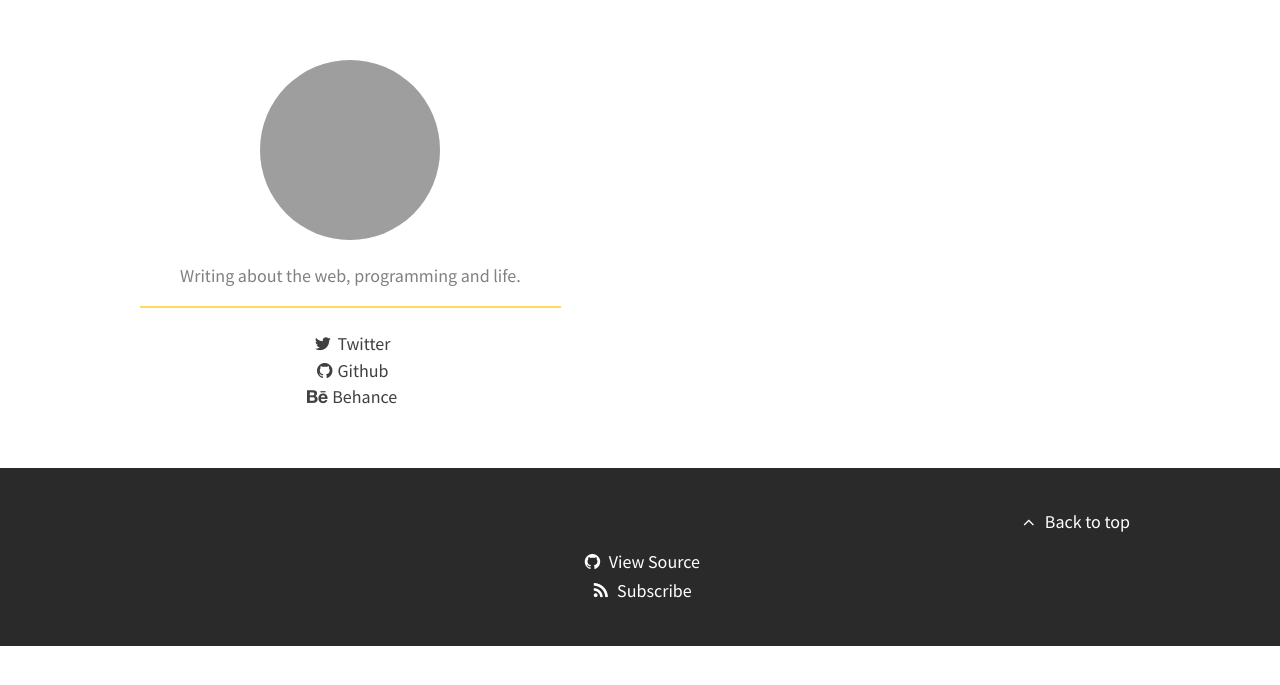
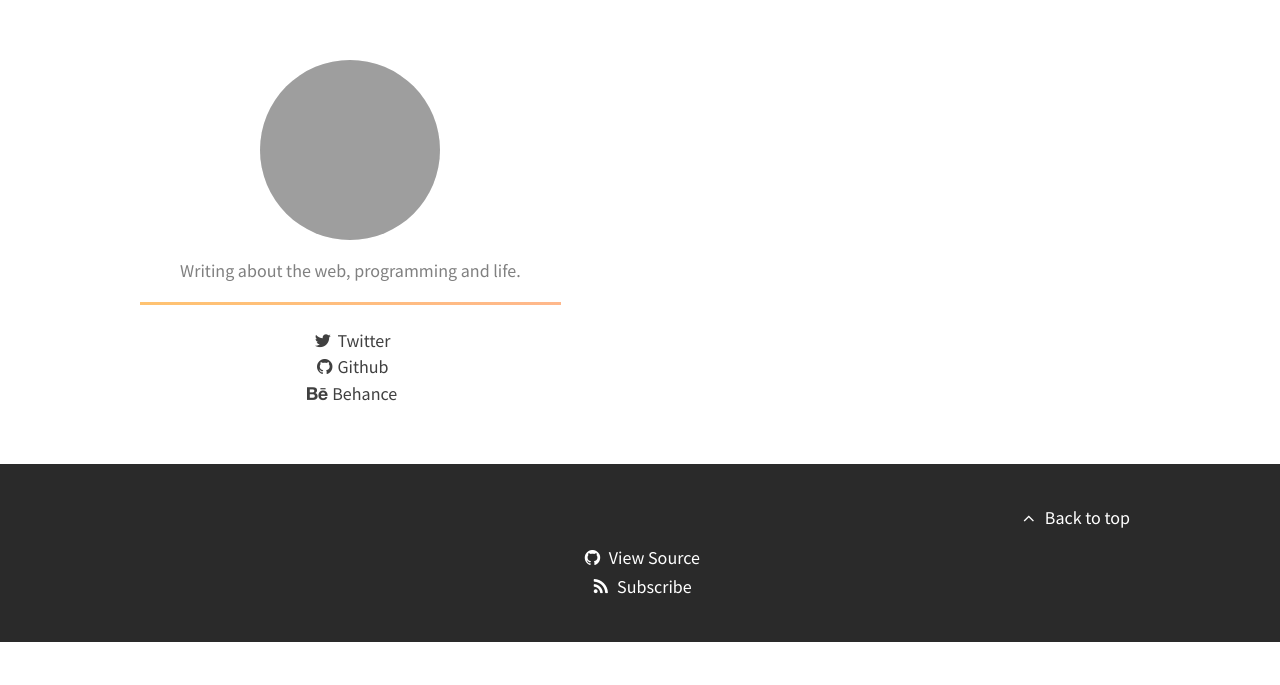
Before and after one commit to fstiehle/fabianstiehle.com, a Jekyll site: the page built from index.html, in a window 1280 px wide. Shown: the top 685 px of the page. Built offline with Jekyll 4.4.1, drawn with Linux system fonts in a browser that asks for light colours; grey boxes are pictures that could not be loaded.

Commit message:
style changes

```diff
--- a/_config.yml
+++ b/_config.yml
@@ -4,7 +4,7 @@
 # 'jekyll serve'. If you change this file, please restart the server process.
 
 # Site settings
-title: FS
+title: fabianstiehle.com
 email: admin@fabianstiehle.com
 description: > # this means to ignore newlines until "baseurl:"
   Writing about the web, programming and life.
--- a/_includes/head.html
+++ b/_includes/head.html
@@ -3,7 +3,10 @@
     <meta http-equiv="X-UA-Compatible" content="IE=edge">
     <meta name="viewport" content="width=device-width, initial-scale=1">
 
-    <title>{% if page.title %}{{ page.title | escape }}{% else %}{{ site.title | escape }}{% endif %}</title>
+    <title>
+        {% if page.title %}{{ page.title | escape }}{% else %}{{ site.title | escape }}{% endif %}
+        {% if page.title %} - {{ site.title | escape }}{% else %} - {{ site.description | escape }}{% endif %}
+    </title>
     <meta name="description" content="{% if page.excerpt %}{{ page.excerpt | strip_html | strip_newlines}}{% else %}{{ site.description }}{% endif %}">
 
     <link rel="stylesheet" href="//fonts.googleapis.com/css?family=Source+Sans+Pro:400,300,400italic,700,700italic,300italic,200,200italic">
--- a/_includes/header.html
+++ b/_includes/header.html
@@ -1,6 +1,8 @@
 <header>
-    <img height="180px" width="180px" id="me" src="assets/img/me.jpg">
-    <div id="description">{{ site.description }}</div>
+    <div id="me">
+        <img height="180px" width="180px"  src="assets/img/me.jpg">
+    </div>
+    <div class="border" id="description">{{ site.description }}</div>
     <a href="https://twitter.com/fstiehle"><i class="icon-twitter"></i>Twitter</a>
     <a href="https://github.com/fstiehle/"><i class="icon-github-circled"></i>Github</a>
     <a href="https://www.behance.net/fstiehleada289"><i class="icon-behance"></i> Behance</a>
--- a/_includes/style.css
+++ b/_includes/style.css
@@ -74,14 +74,15 @@
     -o-transition: all .2s ease-in-out;
     transition: all .2s ease-in-out;
 }
-header > a:hover {
+header > a:hover,
+#navi a:hover {
     font-size: 1.8em;
 }
 a,
 a:visited {
     color: #404040;
     text-decoration: underline;
-    text-decoration-color: #ffd700;
+    text-decoration-color: #FFC371;
 }
 a:hover,
 a:focus,
@@ -117,6 +118,10 @@
     line-height: 1.2;
 }
 header {
+    display: flex;
+    flex-direction: column;
+    justify-content: flex-start;
+    align-items: center;
     order: 0;
     overflow: auto;
     min-width: 250px;
@@ -143,6 +148,10 @@
     background-color: transparent !important;
 }
 #me {
+    width: 180px;
+    height: 180px;
+}
+#me > img {
     border-radius: 100%;
 }
 header > a {
@@ -151,16 +160,19 @@
     float: left;
     margin-top: 0.5rem;
 }
+.border {
+    border-width: 0 0 3px 0;
+    border-style: solid;
+    border-image: linear-gradient(to right, #FFC371, #FFB88C) 100% 1;
+}
 .icon-twitter {
     margin-right: 2px;
 }
 #description {
     padding: 0 40px;
-    border-bottom: 2px solid #FFDB5C;
 }
 #frontpage h2 {
     width: 100%;
-    border-bottom: 2px solid #FFDB5C;
 }
 #description,
 .excerpt {
@@ -178,7 +190,6 @@
 }
 footer {
     width: 100%;
-    color: #FFDB5C;
     background-color: #2A2A2A;
 }
 .additionals {
@@ -225,7 +236,6 @@
     font-weight: bold;
 }
 .wrapper > .hero > h2 {
-    border-bottom: 2px solid #FFDB5C;
     padding-bottom: 20px;
 }
 h3 {
@@ -457,16 +467,19 @@
     }
     header {
         flex-grow: 1;
-        max-width: 100%;
         min-width: 100%;
         overflow: hidden;
         padding: 2.0rem 0 1.0rem 0;
     }
     #navi {
-        background-color: #FFDB5C;
+        background: linear-gradient(to right, #FFC371, #FFB88C);
     }
     #navi a {
         color: #fff;
+    }
+    header > a:hover,
+    #navi a:hover {
+        font-size: 1em;
     }
     #items {
         padding: 20px 0 0 0;
--- a/_layouts/post.html
+++ b/_layouts/post.html
@@ -9,7 +9,7 @@
     <div class="wrapper">
         <div class="hero">
             <h1 itemprop="name headline">{{ page.title }}</h1>
-            <h2>{{ page.excerpt }}</h2>
+            <h2 class="border">{{ page.excerpt }}</h2>
             {% include date.html %}
         </div>
 
--- a/index.html
+++ b/index.html
@@ -6,7 +6,7 @@
 
     {% for post in site.posts %}
         <article>
-            <h2>
+            <h2 class="border">
                 <a href="{{ post.url }}">{{ post.title }}</a>
             </h2>
             <span class="post-meta">{{ post.date | date: "%b %-d, %Y" }}</span>
```
